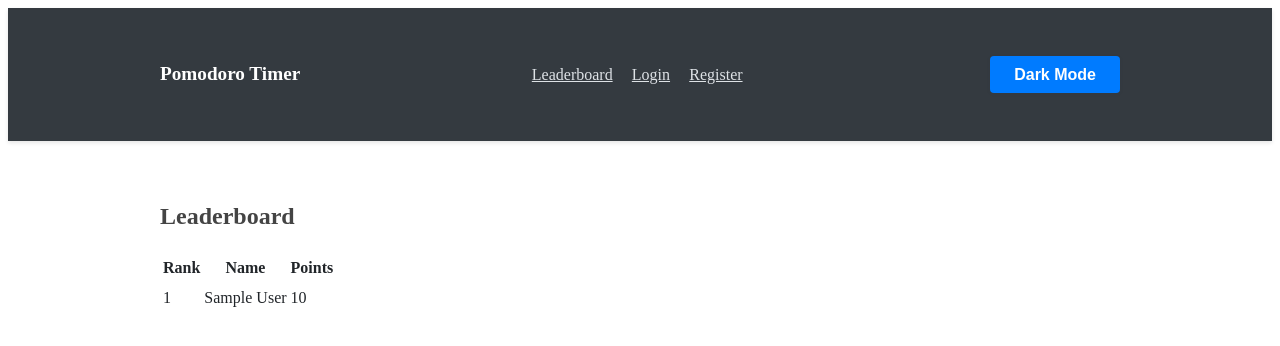
After one commit to Likio3000/pomodoroAPP, a Flask app: page /leaderboard in a window 1280 px wide. The commit adds this page. Shown: the top 346 px of the page. Run offline with Flask 3, Linux system fonts and the light colour scheme; tables that the repository leaves empty hold one stand-in row (values such as "Sample post"); some libraries are stand-ins or nearby versions.

Commit message:
Add leaderboard page

```diff
--- a/pomodoro_app/main/routes.py
+++ b/pomodoro_app/main/routes.py
@@ -206,3 +206,14 @@ def dashboard():
                            week_sessions=week_sessions,
                            sessions=aware_sessions, # Pass the potentially timezone-aware sessions
                            chat_enabled=chat_enabled)
+
+
+@main.route('/leaderboard')
+def leaderboard():
+    """Display leaderboard of users ordered by points."""
+    try:
+        users = db.session.query(User).order_by(User.total_points.desc()).limit(10).all()
+    except SQLAlchemyError as e:
+        current_app.logger.error(f"Leaderboard: DB error: {e}", exc_info=True)
+        users = []
+    return render_template('main/leaderboard.html', users=users)
--- a/pomodoro_app/templates/base.html
+++ b/pomodoro_app/templates/base.html
@@ -20,8 +20,10 @@
         {% if current_user.is_authenticated %}
           <a href="{{ url_for('main.timer') }}">Timer</a>
           <a href="{{ url_for('main.dashboard') }}">Dashboard</a>
+          <a href="{{ url_for('main.leaderboard') }}">Leaderboard</a>
           <a href="{{ url_for('auth.logout') }}">Logout</a>
         {% else %}
+          <a href="{{ url_for('main.leaderboard') }}">Leaderboard</a>
           <a href="{{ url_for('auth.login') }}">Login</a>
           <a href="{{ url_for('auth.register') }}">Register</a>
         {% endif %}
--- /dev/null
+++ b/pomodoro_app/templates/main/leaderboard.html
@@ -0,0 +1,18 @@
+{% extends "base.html" %}
+{% block content %}
+  <h2 class="leaderboard-title">Leaderboard</h2>
+  <table class="leaderboard-table">
+    <thead>
+      <tr><th>Rank</th><th>Name</th><th>Points</th></tr>
+    </thead>
+    <tbody>
+    {% for user in users %}
+      <tr>
+        <td>{{ loop.index }}</td>
+        <td>{{ user.name }}</td>
+        <td>{{ user.total_points }}</td>
+      </tr>
+    {% endfor %}
+    </tbody>
+  </table>
+{% endblock %}
```
Also changed, not shown: tests/test_main.py (+15 -0 lines).
